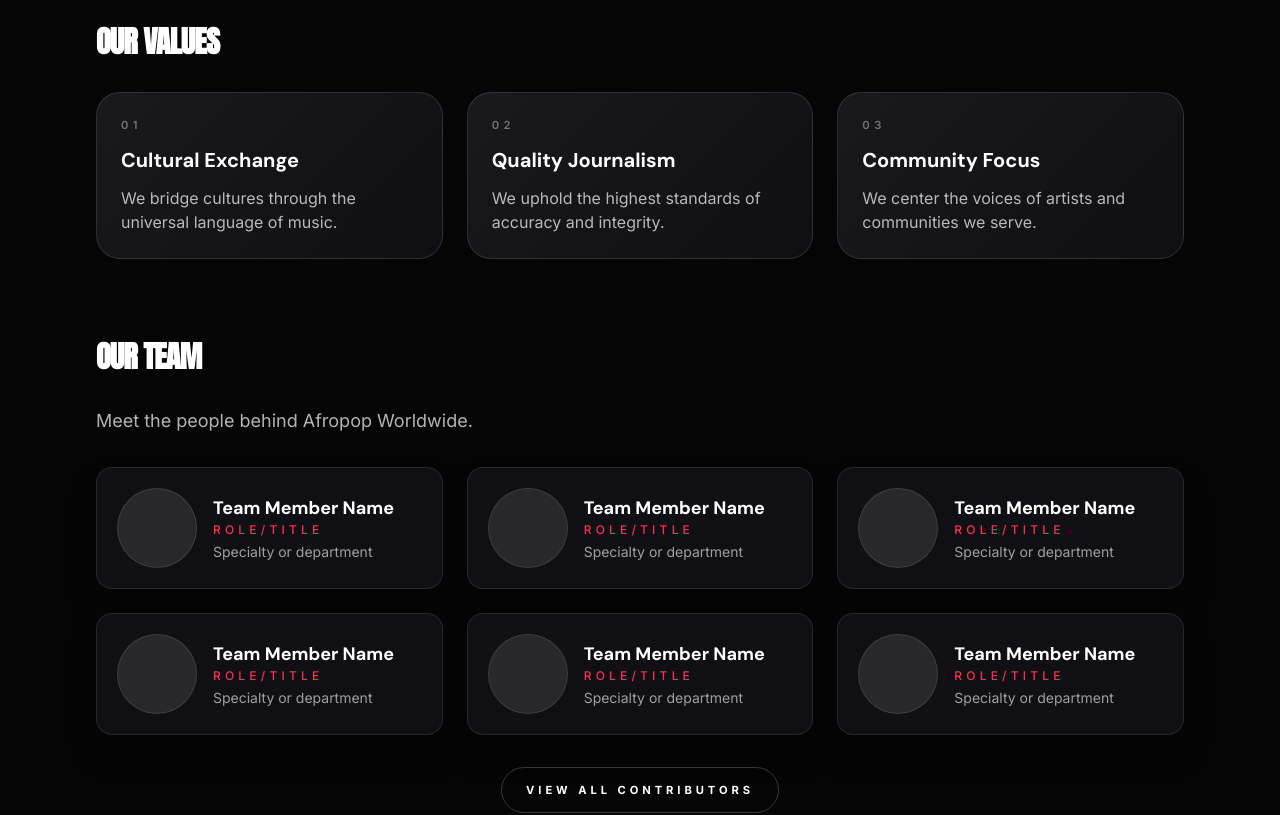
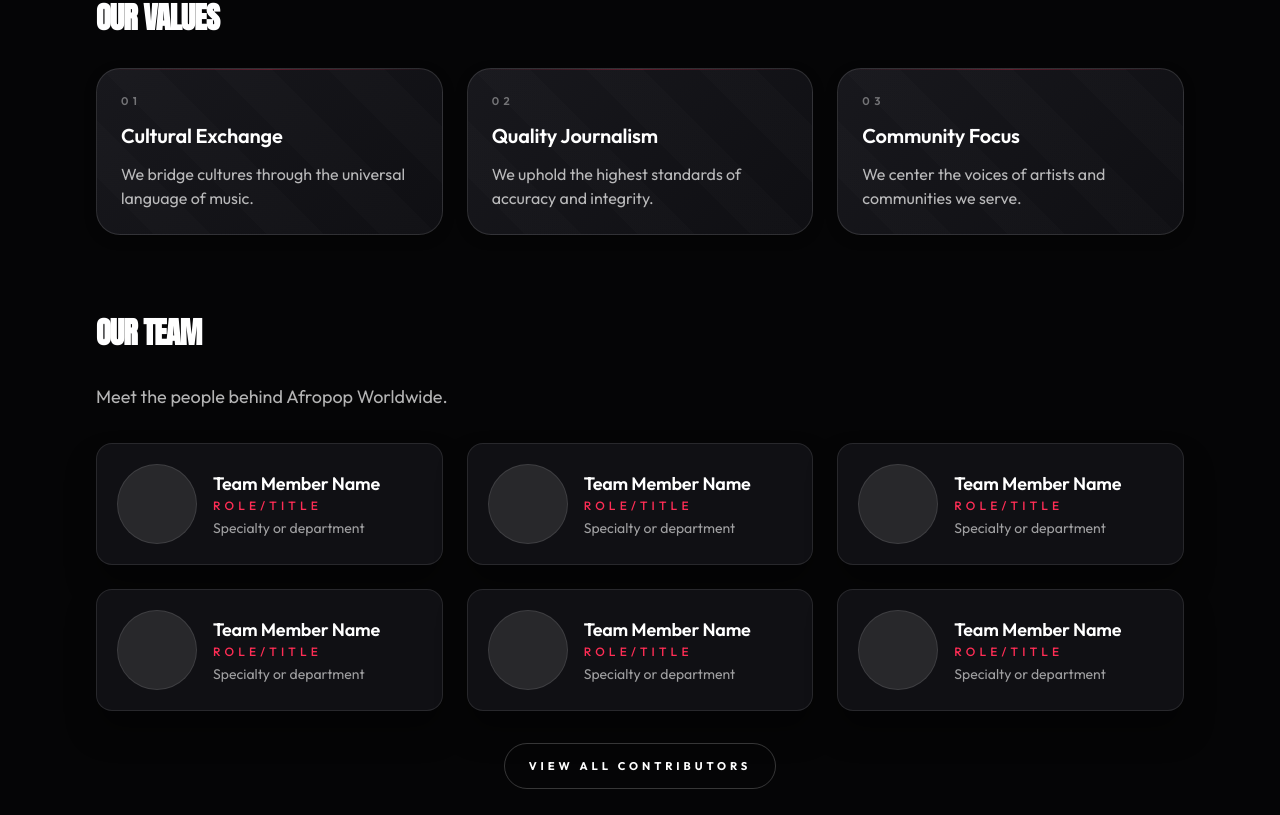
Before and after one commit to Ceyvion/afropop, a Next.js app: page /about in a window 1280 px wide. Shown: the part 959-1774 px from the top of the page. Built offline with nearby package versions, Linux system fonts and the light colour scheme.

Commit message:
Enhance site typography and page atmosphere

```diff
--- a/app/globals.css
+++ b/app/globals.css
@@ -4,12 +4,13 @@
 
 @layer base {
   :root {
-    --font-dm-sans: 'DM Sans', sans-serif;
-    --font-inter: 'Inter', sans-serif;
+    /* Fonts - distinctive typography for cultural context */
+    --font-outfit: 'Outfit', sans-serif;
+    --font-archivo: 'Archivo', sans-serif;
     --font-ibm-plex-mono: 'IBM Plex Mono', monospace;
     --font-display-condensed: 'Anton', sans-serif;
 
-    /* Dark theme color system */
+    /* Dark theme color system - atmospheric depth */
     --bg: #050506;
     --surface: #08080a;
     --elevated: #101014;
@@ -18,15 +19,52 @@
     --border: #1c1c22;
     --accent: #ff2d55;
     --accent-strong: #ff5165;
+    --accent-warm: #ff6b4a;
+    --accent-gold: #ffa726;
     --chip: #18181d;
     --chip-text: #ffffff;
+
+    /* Atmospheric gradients */
+    --gradient-primary: linear-gradient(135deg, #ff2d55 0%, #ff6b4a 100%);
+    --gradient-warm: linear-gradient(135deg, #ff6b4a 0%, #ffa726 100%);
+    --gradient-dark: linear-gradient(180deg, rgba(5, 5, 6, 0) 0%, rgba(5, 5, 6, 0.8) 100%);
+    --gradient-radial: radial-gradient(circle at 50% 0%, rgba(255, 45, 85, 0.1) 0%, transparent 70%);
   }
 
   body {
-    font-family: var(--font-inter);
+    font-family: var(--font-outfit);
     background-color: var(--bg);
     color: var(--text);
     color-scheme: dark;
+    position: relative;
+  }
+
+  /* Atmospheric background with layered effects */
+  body::before {
+    content: '';
+    position: fixed;
+    top: 0;
+    left: 0;
+    right: 0;
+    height: 60vh;
+    background: var(--gradient-radial);
+    pointer-events: none;
+    z-index: 0;
+  }
+
+  body::after {
+    content: '';
+    position: fixed;
+    inset: 0;
+    background-image:
+      repeating-linear-gradient(0deg, transparent, transparent 2px, rgba(255, 255, 255, 0.01) 2px, rgba(255, 255, 255, 0.01) 4px);
+    pointer-events: none;
+    z-index: 0;
+  }
+
+  main {
+    position: relative;
+    z-index: 1;
   }
 
   .dark body {
@@ -41,8 +79,9 @@
   h4,
   h5,
   h6 {
-    font-family: var(--font-dm-sans);
+    font-family: var(--font-outfit);
     font-weight: 700;
+    letter-spacing: -0.01em;
   }
 
   code,
@@ -74,14 +113,40 @@
   .section { @apply py-10 md:py-14; }
   .section-tight { @apply py-6 md:py-8; }
 
-  /* Hero */
+  /* Hero - enhanced atmospheric design */
   .hero-band {
     width: 100%;
+    position: relative;
     background: linear-gradient(135deg, #020202 0%, #111119 80%);
     color: #fff;
     border-bottom: 1px solid rgba(255, 255, 255, 0.08);
+    overflow: hidden;
   }
-  .hero-wrap { @apply max-w-[1200px] mx-auto px-4 sm:px-6 lg:px-8 py-12 md:py-16; }
+  .hero-band::before {
+    content: '';
+    position: absolute;
+    top: -50%;
+    right: -20%;
+    width: 800px;
+    height: 800px;
+    background: radial-gradient(circle, rgba(255, 45, 85, 0.15) 0%, transparent 70%);
+    border-radius: 50%;
+    pointer-events: none;
+  }
+  .hero-band::after {
+    content: '';
+    position: absolute;
+    bottom: 0;
+    left: 0;
+    right: 0;
+    height: 1px;
+    background: linear-gradient(90deg, transparent 0%, rgba(255, 45, 85, 0.5) 50%, transparent 100%);
+  }
+  .hero-wrap {
+    @apply max-w-[1200px] mx-auto px-4 sm:px-6 lg:px-8 py-12 md:py-16;
+    position: relative;
+    z-index: 1;
+  }
   .hero-title {
     font-family: var(--font-display-condensed);
     font-weight: 400;
@@ -102,16 +167,32 @@
     text-transform: uppercase;
     letter-spacing: 0.2em;
     font-size: 0.7rem;
+    font-weight: 600;
     padding: 0.9rem 1.6rem;
     border-radius: 999px;
     border: 1px solid rgba(255, 255, 255, 0.25);
     color: #fff;
-    transition: all 0.15s ease;
+    transition: all 0.2s cubic-bezier(0.4, 0, 0.2, 1);
+    position: relative;
+    overflow: hidden;
+  }
+  .btn-hero::before {
+    content: '';
+    position: absolute;
+    inset: 0;
+    background: linear-gradient(135deg, rgba(255, 255, 255, 0.1) 0%, transparent 100%);
+    opacity: 0;
+    transition: opacity 0.2s ease;
+  }
+  .btn-hero:hover::before {
+    opacity: 1;
   }
   .btn-hero:hover {
     background-color: #fff;
     color: #000;
-    transform: translateY(-1px);
+    transform: translateY(-2px);
+    box-shadow: 0 8px 20px rgba(255, 255, 255, 0.15);
+    border-color: #fff;
   }
 
   /* Legacy poster strip */
@@ -124,9 +205,24 @@
 
   /* Helpers */
   .bleed { width: 100vw; margin-left: calc(50% - 50vw); margin-right: calc(50% - 50vw); }
-  .card-hover { @apply transition-all duration-200 ease-out; }
-  .btn-primary { @apply px-6 py-3 rounded-md font-medium transition-all duration-200 ease-out; }
-  .btn-primary:hover { @apply opacity-90 -translate-y-0.5 transform; }
+  .card-hover {
+    @apply transition-all duration-200 ease-out;
+    position: relative;
+  }
+  .card-hover:hover {
+    transform: translateY(-2px);
+    box-shadow: 0 12px 30px rgba(0, 0, 0, 0.5);
+  }
+  .btn-primary {
+    @apply px-6 py-3 rounded-md font-medium transition-all duration-200;
+    font-weight: 600;
+    box-shadow: 0 2px 8px rgba(0, 0, 0, 0.2);
+  }
+  .btn-primary:hover {
+    @apply opacity-90;
+    transform: translateY(-2px);
+    box-shadow: 0 8px 20px rgba(0, 0, 0, 0.3);
+  }
   .btn-secondary {
     @apply inline-flex items-center justify-center font-semibold rounded-md transition-all duration-150;
     padding: 0.625rem 1.125rem;
@@ -159,10 +255,35 @@
     border: 1px solid rgba(255, 255, 255, 0.08);
     border-radius: 1.5rem;
     padding: 1.5rem;
+    position: relative;
+    overflow: hidden;
+    transition: all 0.3s ease;
+  }
+  .ra-panel::before {
+    content: '';
+    position: absolute;
+    top: 0;
+    left: 0;
+    right: 0;
+    height: 1px;
+    background: linear-gradient(90deg, transparent 0%, rgba(255, 45, 85, 0.3) 50%, transparent 100%);
+  }
+  .ra-panel:hover {
+    border-color: rgba(255, 45, 85, 0.2);
+    box-shadow: 0 8px 24px rgba(0, 0, 0, 0.4);
   }
   .ra-panel-strong {
     background: linear-gradient(135deg, #18181d 0%, #0f0f13 100%);
     border: 1px solid rgba(255, 255, 255, 0.12);
+    box-shadow: 0 4px 12px rgba(0, 0, 0, 0.3);
+  }
+  .ra-panel-strong::after {
+    content: '';
+    position: absolute;
+    inset: 0;
+    background-image:
+      repeating-linear-gradient(45deg, transparent, transparent 40px, rgba(255, 255, 255, 0.01) 40px, rgba(255, 255, 255, 0.01) 80px);
+    pointer-events: none;
   }
   .meta-pill {
     display: inline-flex;
@@ -180,8 +301,16 @@
     background-color: rgba(255, 255, 255, 0.08);
     color: rgba(255, 255, 255, 0.85);
     font-size: 0.7rem;
+    font-weight: 600;
     letter-spacing: 0.2em;
     text-transform: uppercase;
+    transition: all 0.2s ease;
+    border: 1px solid transparent;
+  }
+  .ra-chip:hover {
+    background-color: rgba(255, 45, 85, 0.15);
+    border-color: rgba(255, 45, 85, 0.3);
+    transform: translateY(-1px);
   }
   .ra-quote {
     border-left: 2px solid var(--accent);
@@ -237,11 +366,26 @@
     font-size: 0.7rem;
     font-weight: 700;
     color: #fff;
-    transition: border-color 0.2s ease, color 0.2s ease;
+    position: relative;
+    overflow: hidden;
+    transition: all 0.3s cubic-bezier(0.4, 0, 0.2, 1);
+  }
+  .btn-outline-ra::before {
+    content: '';
+    position: absolute;
+    inset: 0;
+    background: linear-gradient(135deg, rgba(255, 45, 85, 0.1) 0%, transparent 100%);
+    opacity: 0;
+    transition: opacity 0.3s ease;
+  }
+  .btn-outline-ra:hover::before {
+    opacity: 1;
   }
   .btn-outline-ra:hover {
     border-color: var(--accent);
     color: var(--accent);
+    transform: translateY(-2px);
+    box-shadow: 0 8px 20px rgba(255, 45, 85, 0.2);
   }
   .input-dark {
     width: 100%;
@@ -251,13 +395,22 @@
     color: #fff;
     padding: 0.65rem 1rem;
     font-size: 0.9rem;
-    transition: border-color 0.2s ease, background 0.2s ease;
+    font-weight: 500;
+    transition: all 0.3s cubic-bezier(0.4, 0, 0.2, 1);
   }
-  .input-dark::placeholder { color: rgba(255,255,255,0.45); }
+  .input-dark::placeholder {
+    color: rgba(255,255,255,0.45);
+    font-weight: 400;
+  }
   .input-dark:focus {
     outline: none;
     border-color: var(--accent);
     background: rgba(255,255,255,0.1);
+    box-shadow: 0 0 0 3px rgba(255, 45, 85, 0.1);
+  }
+  .input-dark:hover:not(:focus) {
+    background: rgba(255,255,255,0.08);
+    border-color: rgba(255,255,255,0.3);
   }
   .panel-grid {
     display: grid;
--- a/app/layout.tsx
+++ b/app/layout.tsx
@@ -8,20 +8,20 @@ import DonateBanner from '@/app/components/DonateBanner'
 import SentryInit from '@/app/components/SentryInit'
 import '@/app/globals.css'
 import type { Metadata } from 'next'
-import { DM_Sans, Inter, IBM_Plex_Mono, Anton } from 'next/font/google'
+import { Outfit, Archivo, IBM_Plex_Mono, Anton } from 'next/font/google'
 
-// Initialize fonts
-const dmSans = DM_Sans({
+// Initialize fonts - distinctive choices for cultural context
+const outfit = Outfit({
   subsets: ['latin'],
   display: 'swap',
-  variable: '--font-dm-sans',
-  weight: ['400', '500', '700'],
+  variable: '--font-outfit',
+  weight: ['400', '500', '600', '700', '800'],
 })
 
-const inter = Inter({
+const archivo = Archivo({
   subsets: ['latin'],
   display: 'swap',
-  variable: '--font-inter',
+  variable: '--font-archivo',
   weight: ['400', '500', '600', '700'],
 })
 
@@ -50,7 +50,7 @@ export default function RootLayout({
   children: React.ReactNode
 }) {
   return (
-    <html lang="en" suppressHydrationWarning className={`dark ${dmSans.variable} ${inter.variable} ${ibmPlexMono.variable} ${displayCondensed.variable}`}>
+    <html lang="en" suppressHydrationWarning className={`dark ${outfit.variable} ${archivo.variable} ${ibmPlexMono.variable} ${displayCondensed.variable}`}>
       <head>
         <SentryInit />
         <script
@@ -59,7 +59,7 @@ export default function RootLayout({
           }}
         />
       </head>
-      <body className={`app-canvas ${inter.className}`}>
+      <body className={`app-canvas ${outfit.className}`}>
         <PlayerProvider>
           <Header />
           <main>
```
Also changed, not shown: 1 other file (tests, documents, lock files or other folders).
